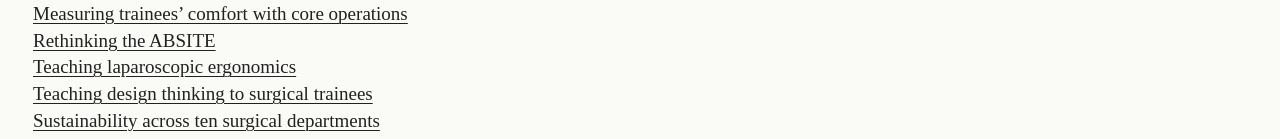
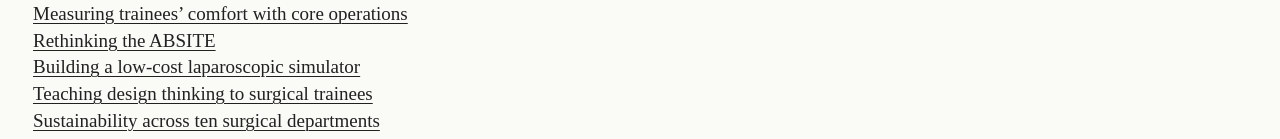
Before and after one commit to tsathe/tsathe.github.io, a plain HTML site: page index.html in a window 1280 px wide. Shown: the part 553-692 px from the top of the page. Drawn offline with Linux system fonts and the light colour scheme.

Commit message:
Clarify laparoscopic simulator paper link text

```diff
--- a/index.html
+++ b/index.html
@@ -56,7 +56,7 @@
 <p><a href="https://doi.org/10.1007/s44186-024-00303-z">An AI examiner for oral boards</a></p>
 <p><a href="https://doi.org/10.1016/j.jss.2023.09.017">Measuring trainees’ comfort with core operations</a></p>
 <p><a href="https://doi.org/10.1007/s44186-024-00250-9">Rethinking the ABSITE</a></p>
-<p><a href="https://doi.org/10.1016/j.amjsurg.2024.04.004">Teaching laparoscopic ergonomics</a></p>
+<p><a href="https://doi.org/10.1016/j.amjsurg.2024.04.004">Building a low-cost laparoscopic simulator</a></p>
 <p><a href="https://doi.org/10.1016/j.jsurg.2023.09.012">Teaching design thinking to surgical trainees</a></p>
 <p><a href="https://doi.org/10.1097/SLA.0000000000006728">Sustainability across ten surgical departments</a></p>
 <p><a href="https://pubmed.ncbi.nlm.nih.gov/39937564/">How surgeons’ PAC spends its money</a></p>
```
